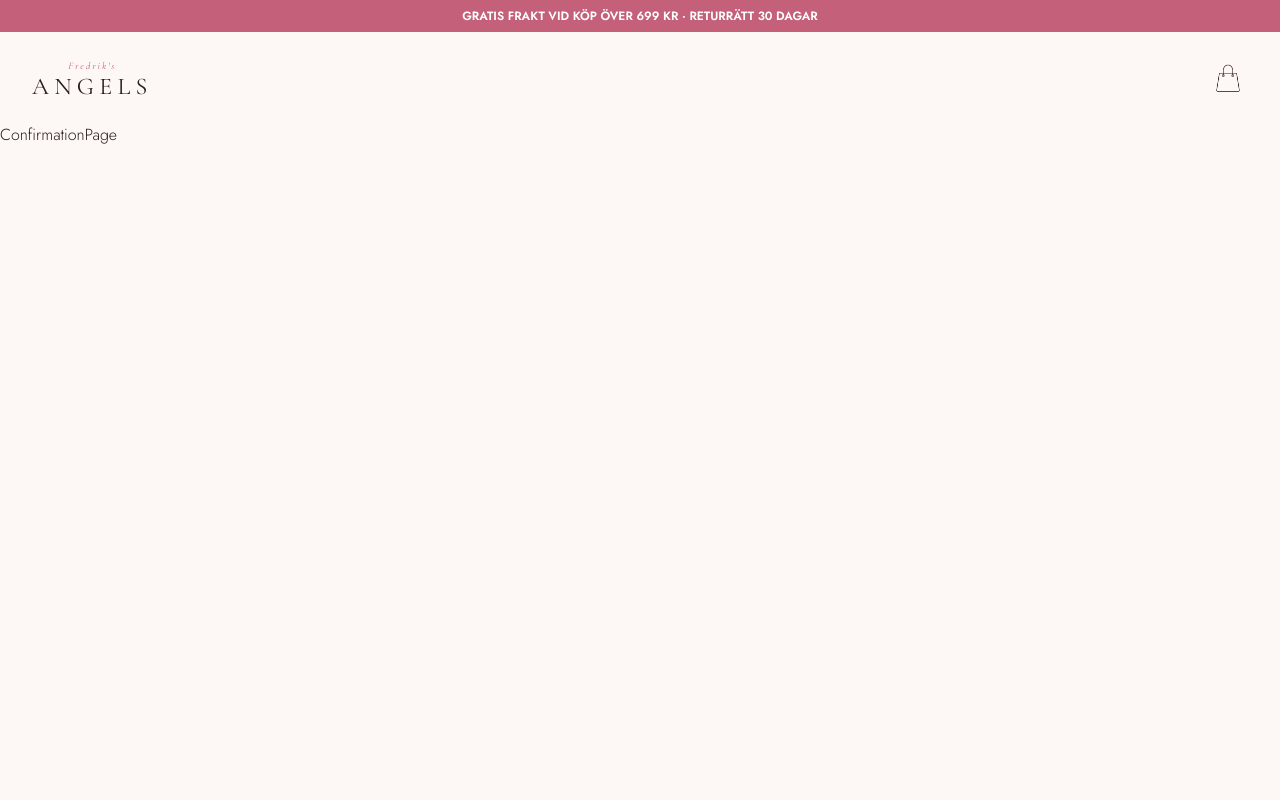
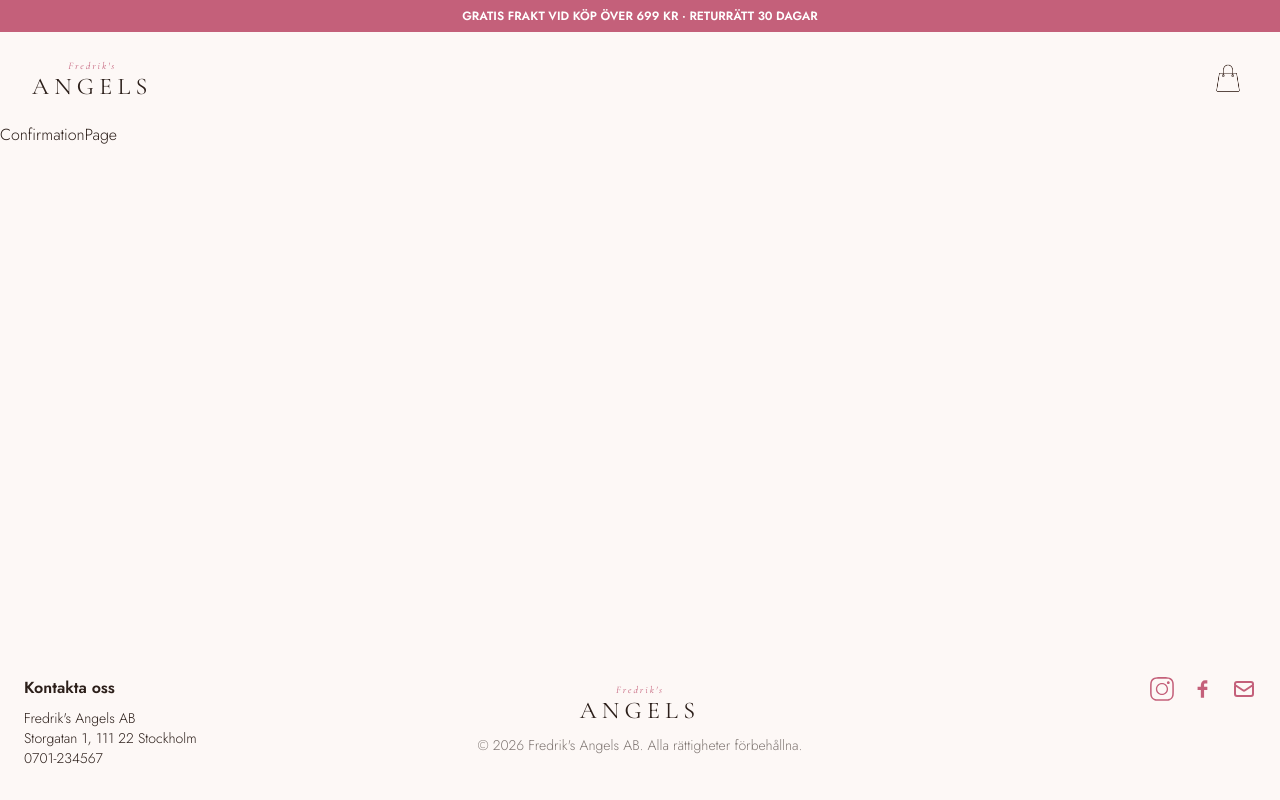
Before and after one commit to dianaparagina90-ai/E-handel-project, a React (Vite) app: page /Confirmation in a window 1280 px wide. Built offline with nearby package versions, Linux system fonts and the light colour scheme.

Commit message:
feat: Footer with logo contact-info social icons + install of react-icons and component for logo

```diff
--- a/package.json
+++ b/package.json
@@ -8,7 +8,7 @@
     "build": "tsc -b && vite build",
     "lint": "eslint .",
     "preview": "vite preview",
-    "server" : "json-server --watch db.json",
+    "server": "json-server --watch db.json",
     "start": "concurrently \"npm run server\" \"npm run dev\""
   },
   "dependencies": {
@@ -19,6 +19,7 @@
     "react": "^19.2.8",
     "react-dom": "^19.2.8",
     "react-hook-form": "^7.88.0",
+    "react-icons": "^5.7.0",
     "react-router-dom": "^7.18.4",
     "tailwindcss": "^4.3.3",
     "zod": "^4.6.5"
--- a/src/App.tsx
+++ b/src/App.tsx
@@ -5,12 +5,16 @@ import CartPage from "./components/pages/CartPage";
 import CheckoutPage from "./components/pages/CheckoutPage";
 import ConfirmationPage from "./components/pages/ConfirmationPage";
 import Header from "./components/Header";
+import Footer from "./components/Footer";
 import "./App.css";
 
 const App = () => {
   return (
-    <div>
+    <div className="min-h-screen flex flex-col">
       <Header />
+
+      <main className="flex-1">
+
       <Routes>
       <Route path="/" element={<ProductPage />} />
       <Route path="/ProductDetail" element={<ProductDetailPage />} />
@@ -18,6 +22,10 @@ const App = () => {
       <Route path="/Checkout" element={<CheckoutPage />} />
       <Route path="/Confirmation" element={<ConfirmationPage />} />
     </Routes>
+
+      </main>
+
+    <Footer />
     </div>
 
   );
--- /dev/null
+++ b/src/Logo.tsx
@@ -0,0 +1,20 @@
+import { Link } from 'react-router-dom'
+
+function Logo () {
+    return (
+        <div>
+            <Link to="/" className="inline-flex flex-col items-center leading-none">
+            <span className="font-display text-[10px] italic tracking-[0.2em] text-[#c4607a]">
+                Fredrik's
+            </span>
+
+            <span className="font-display text-2xl uppercase tracking-[0.22em] text-[#2c1f1a]">
+                Angels
+            </span>
+
+            </Link>
+            </div>
+    )
+ }
+
+ export default Logo;
--- a/src/components/Footer.tsx
+++ b/src/components/Footer.tsx
@@ -0,0 +1,44 @@
+import { SlSocialInstagram } from "react-icons/sl";
+import { TiSocialFacebook } from "react-icons/ti";
+import { HiOutlineMail } from "react-icons/hi";
+import Logo from "../Logo";
+
+function Footer() {
+  return (
+    <footer className="bg-[#fdf8f6] px-6 py-8">
+      <div className="flex flex-col items-center gap-8 md:flex-row md:items-start">
+
+        <div className="md:flex-1 text-center md:text-left">
+          <h3 className="font-semibold mb-2">Kontakta oss</h3>
+          <address className="not-italic text-sm">
+            Fredrik's Angels AB
+            <br />
+            Storgatan 1, 111 22 Stockholm
+            <br />
+            0701-234567
+          </address>
+        </div>
+
+
+        <div className="md:flex-1 flex flex-col items-center">
+          <Logo />
+          <p className="text-sm mt-2 text-[#2c1f1a]/60">
+            © 2026 Fredrik's Angels AB. Alla rättigheter förbehållna.
+          </p>
+        </div>
+
+
+        <div className="md:flex-1 flex items-center justify-center gap-4 md:justify-end">
+          <SlSocialInstagram aria-label="Instagram" className="hover:scale-105 cursor-pointer
+          transition-transform duration-200" size={24} color="#c4607a" />
+          <TiSocialFacebook aria-label="Facebook" className="hover:scale-105 cursor-pointer
+          transition-transform duration-200" size={26} color="#c4607a" />
+          <HiOutlineMail aria-label="Mail" className="hover:scale-105 cursor-pointer
+          transition-transform duration-200" size={24} color="#c4607a" />
+        </div>
+      </div>
+    </footer>
+  );
+}
+
+export default Footer;
--- a/src/components/Header.tsx
+++ b/src/components/Header.tsx
@@ -1,5 +1,6 @@
 import { Link } from 'react-router-dom'
 import cartIcon from "../assets/cartIcon.png";
+import Logo from '../Logo';
 
 function Header () {
     return (
@@ -14,18 +15,7 @@ function Header () {
 
         <div className="bg-[#fdf8f6] flex justify-between items-center px-8 py-5">
 
-            <div>
-                <Link to="/" className="inline-flex flex-col items-center leading-none">
-            <span className="font-display text-[10px] italic tracking-[0.2em] text-[#c4607a]">
-                Fredrik's
-            </span>
-
-            <span className="font-display text-2xl uppercase tracking-[0.22em] text-[#2c1f1a]">
-                Angels
-            </span>
-
-            </Link>
-            </div>
+            <Logo />
 
             <div>
                 <Link to="/Cart" aria-label="Öppna kundvagn">
```
Also changed, not shown: 1 other file (tests, documents, lock files or other folders).
